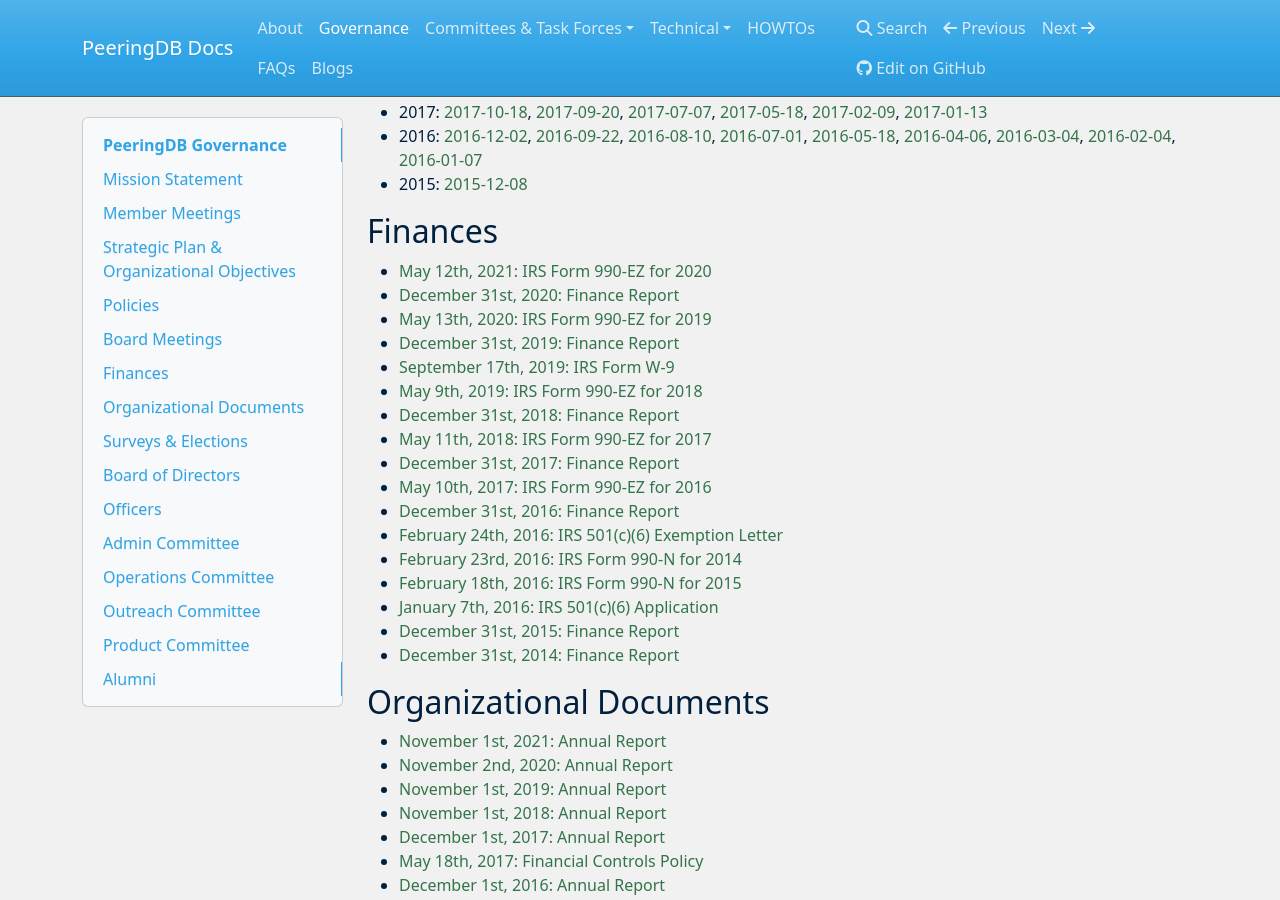
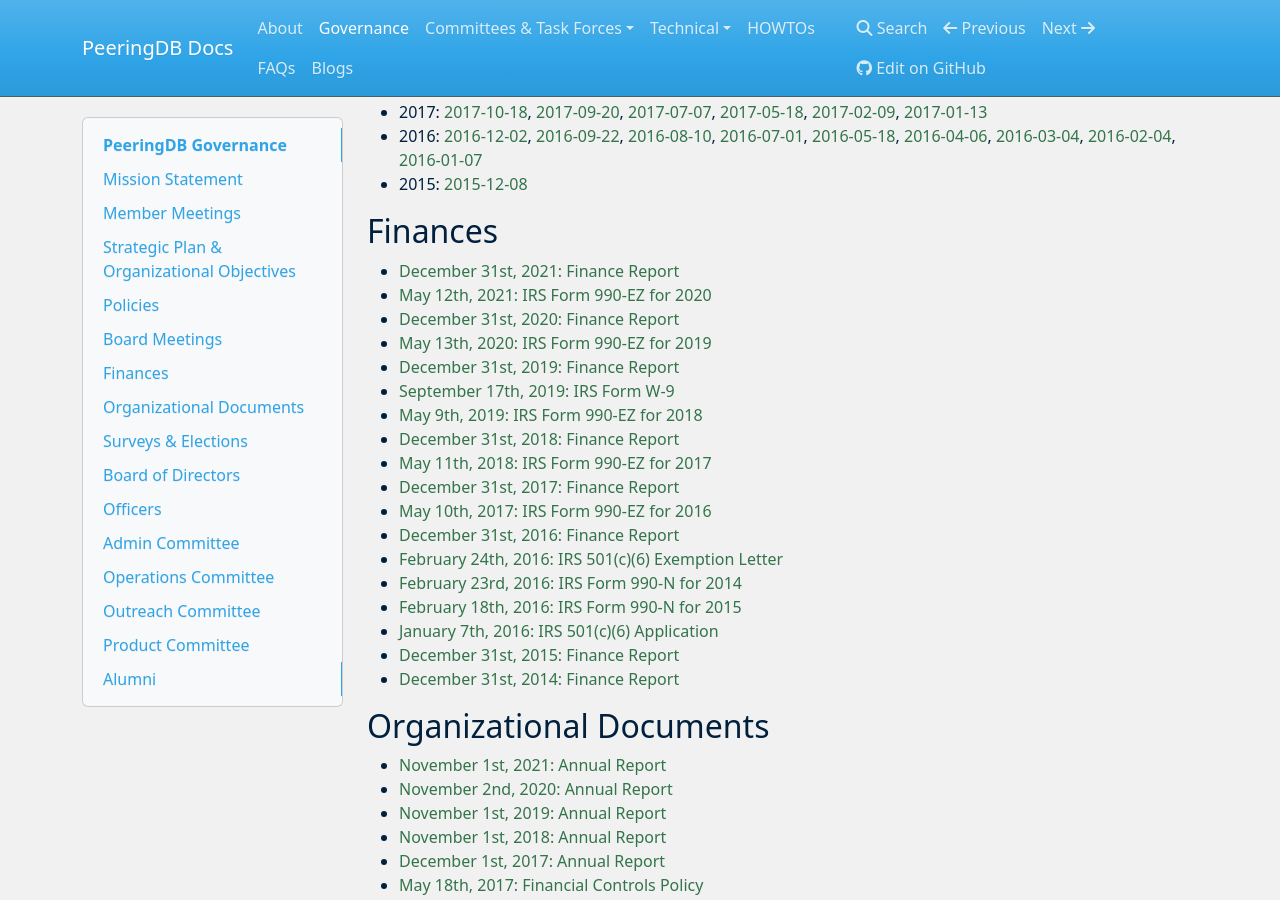
Before and after one commit to peeringdb/docs, an MkDocs documentation site: the page built from docs/gov.md, in a window 1280 px wide and 900 px high, scrolled down 851 px. Built offline with MkDocs 1.6.1, drawn with Linux system fonts in a browser that asks for light colours; nearby versions of some CDN libraries.

Commit message:
End of year finance report to the web.

```diff
--- a/docs/gov.md
+++ b/docs/gov.md
@@ -40,6 +40,7 @@
 
 ## Finances
 
+- [December 31st, 2021: Finance Report](gov/finances/2021-12-31_PeeringDB_Finances.pdf)
 - [May 12th, 2021: IRS Form 990-EZ for 2020](gov/finances/2021-05-12_2020_Form_990-EZ.pdf)
 - [December 31st, 2020: Finance Report](gov/finances/2020-12-31_PeeringDB_Finances.pdf)
 - [May 13th, 2020: IRS Form 990-EZ for 2019](gov/finances/2020-05-13_2019_Form_990-EZ.pdf)
```
Also changed, not shown: 1 other file.
